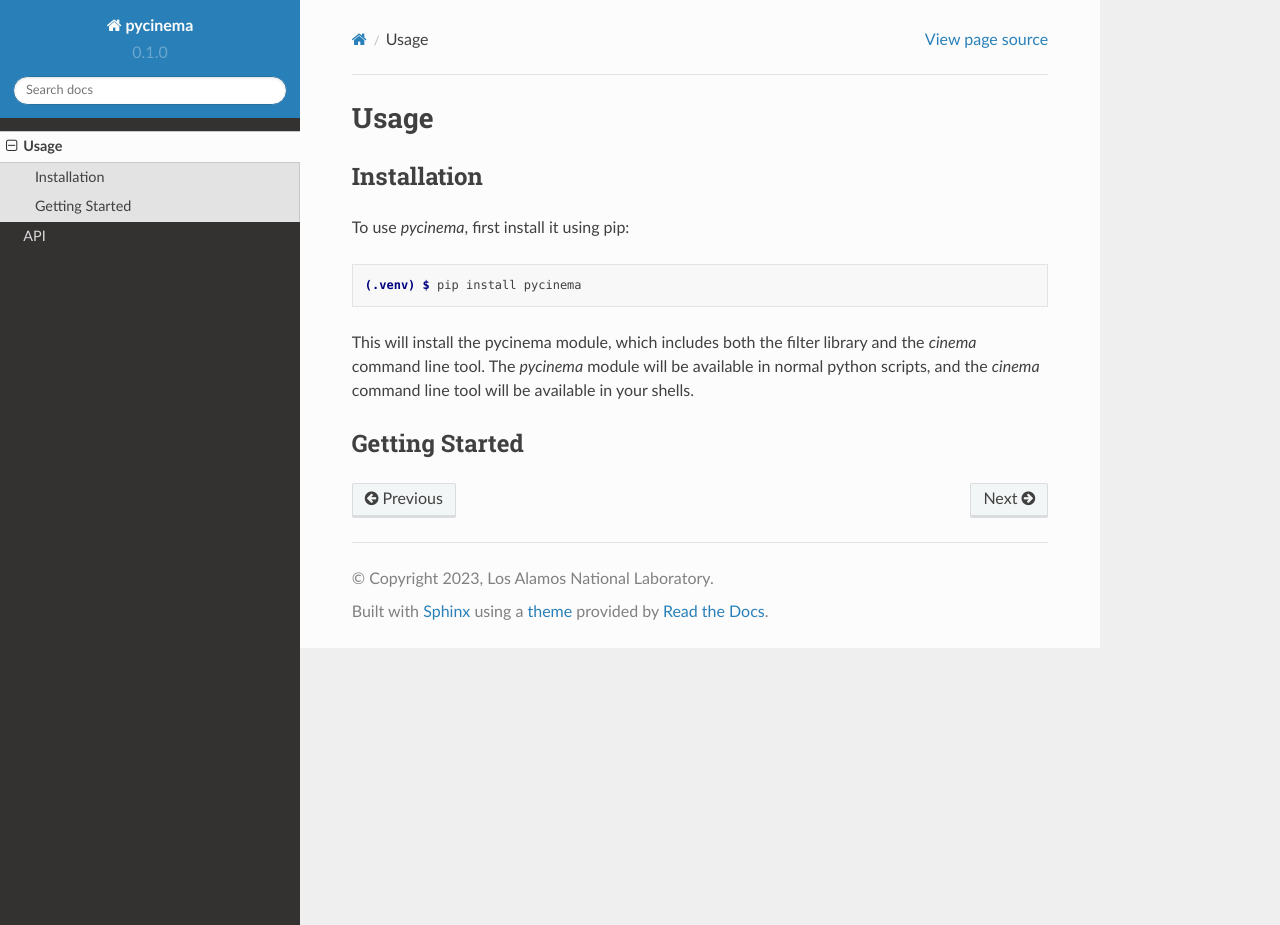
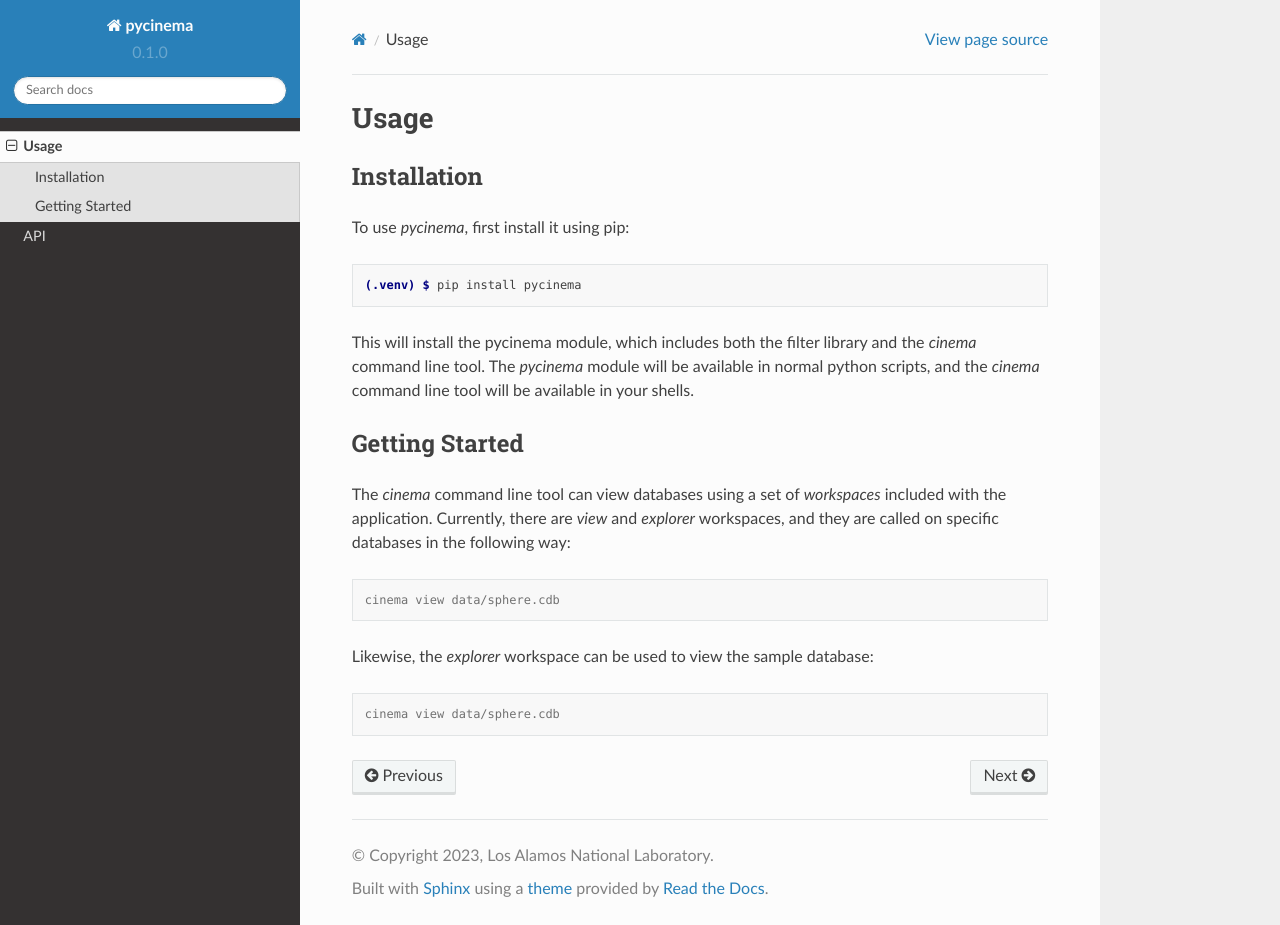
Before and after one commit to cinemascience/pycinema-readthedocs, a Sphinx documentation site: the page built from docs/source/usage.rst, in a window 1280 px wide and 925 px high. Built offline with Sphinx 7.4.7 and the Read the Docs theme 2.0.0, drawn with Linux system fonts in a browser that asks for light colours.

Commit message:
adding screen shots

```diff
--- a/docs/source/usage.rst
+++ b/docs/source/usage.rst
@@ -19,9 +19,18 @@
 Getting Started
 ---------------
 
+The `cinema` command line tool can view databases using a set of `workspaces` included with the application. Currently, there are `view` and `explorer` workspaces, and they are called on specific databases in the following way:
 
 .. code-block:: console
-   cinema
+
+   cinema view data/sphere.cdb
+
+.. image cinema-view-sphere.png
+
+Likewise, the `explorer` workspace can be used to view the sample database:
 
 .. code-block:: console
+
    cinema view data/sphere.cdb
+
+.. image cinema-explorer-sphere.png
```
Also changed, not shown: docs/source/img/cinema-explorer-sphere.png (added), docs/source/img/cinema-view-sphere.png (added).
